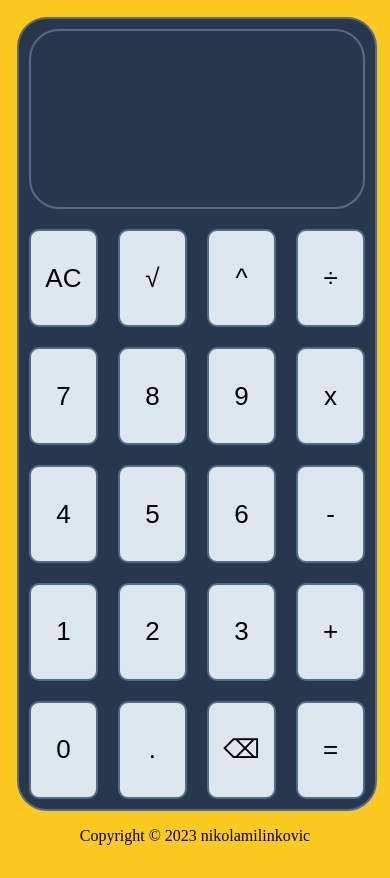
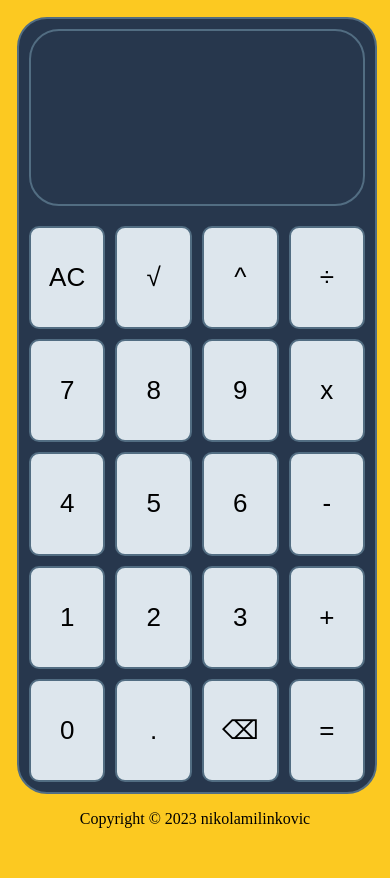
Before and after one commit to NikolaMilinkovic/calculator, a plain HTML site: page index.html in a window 390 px wide. After the commit the page ends 844 px from the top, so only its background shows below. Drawn offline with Linux system fonts and the light colour scheme.

Commit message:
Add responsive chnges

```diff
--- a/style.css
+++ b/style.css
@@ -34,10 +34,11 @@ footer{
 
 @media screen and (max-width: 800px){
     body{
-        padding: 2vh 2vh;
+        padding: 0vh 2vh;
         height: 100vh;
     }
     .main-container{
+        margin-top: 2vh;
         display: flex;
         flex-direction: column;
         width: 100%;
@@ -55,15 +56,20 @@ footer{
     }
 
     button {
-        margin: 10px 10px;
+        display: flex;
+        align-items: center;
+        justify-content: center;
+        margin: 5px 5px;
         font-size: 26px;
-        background-color: white;
         border-radius: 10px;
+        min-width: 25px;
+        min-height: 25px;
     }
     .calculator-container{
         display: grid;
         grid-template-columns: repeat(4, 1fr);
         height: 100%;
+        padding: 5px;
     }
 }
 
```
